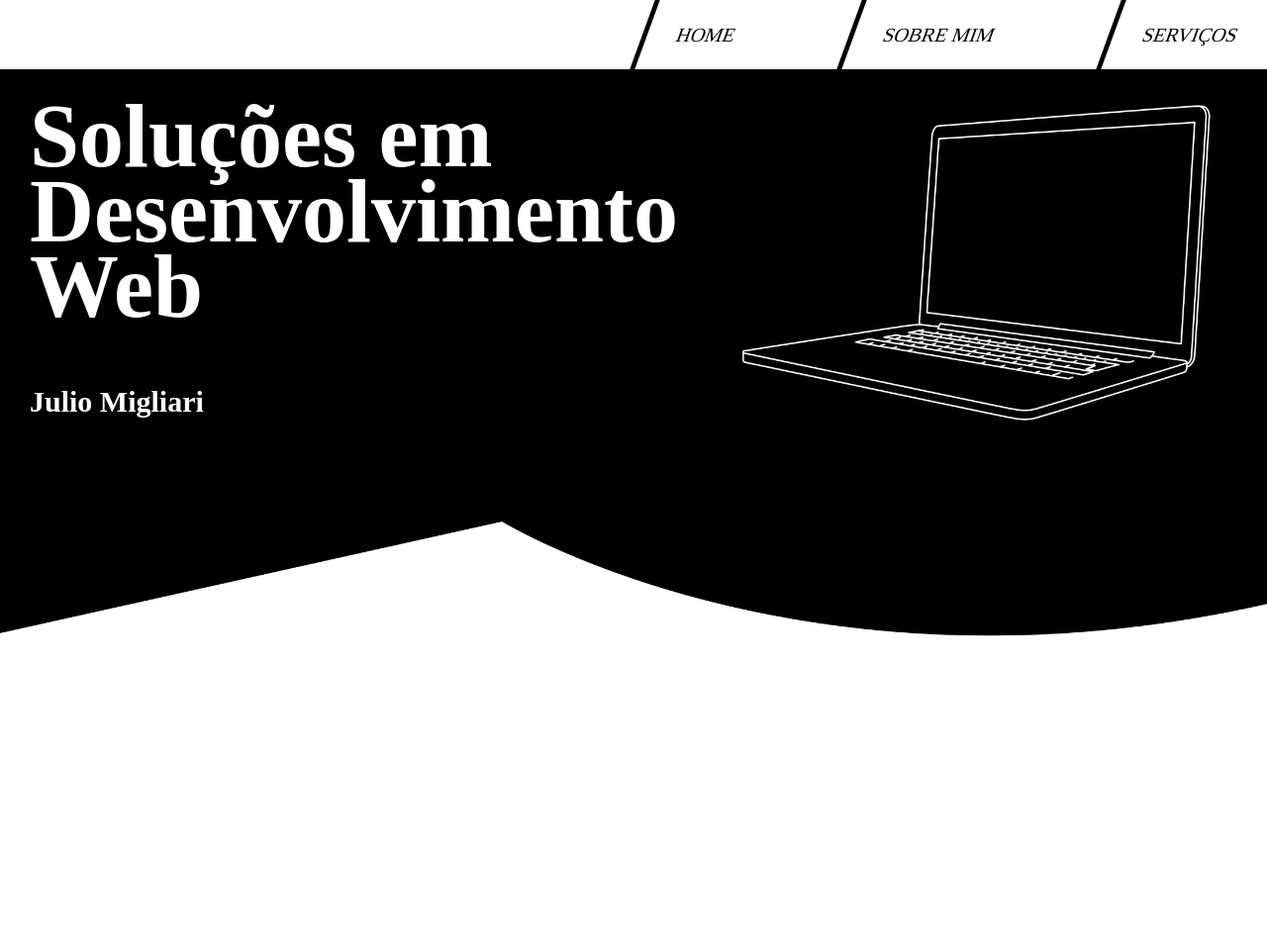
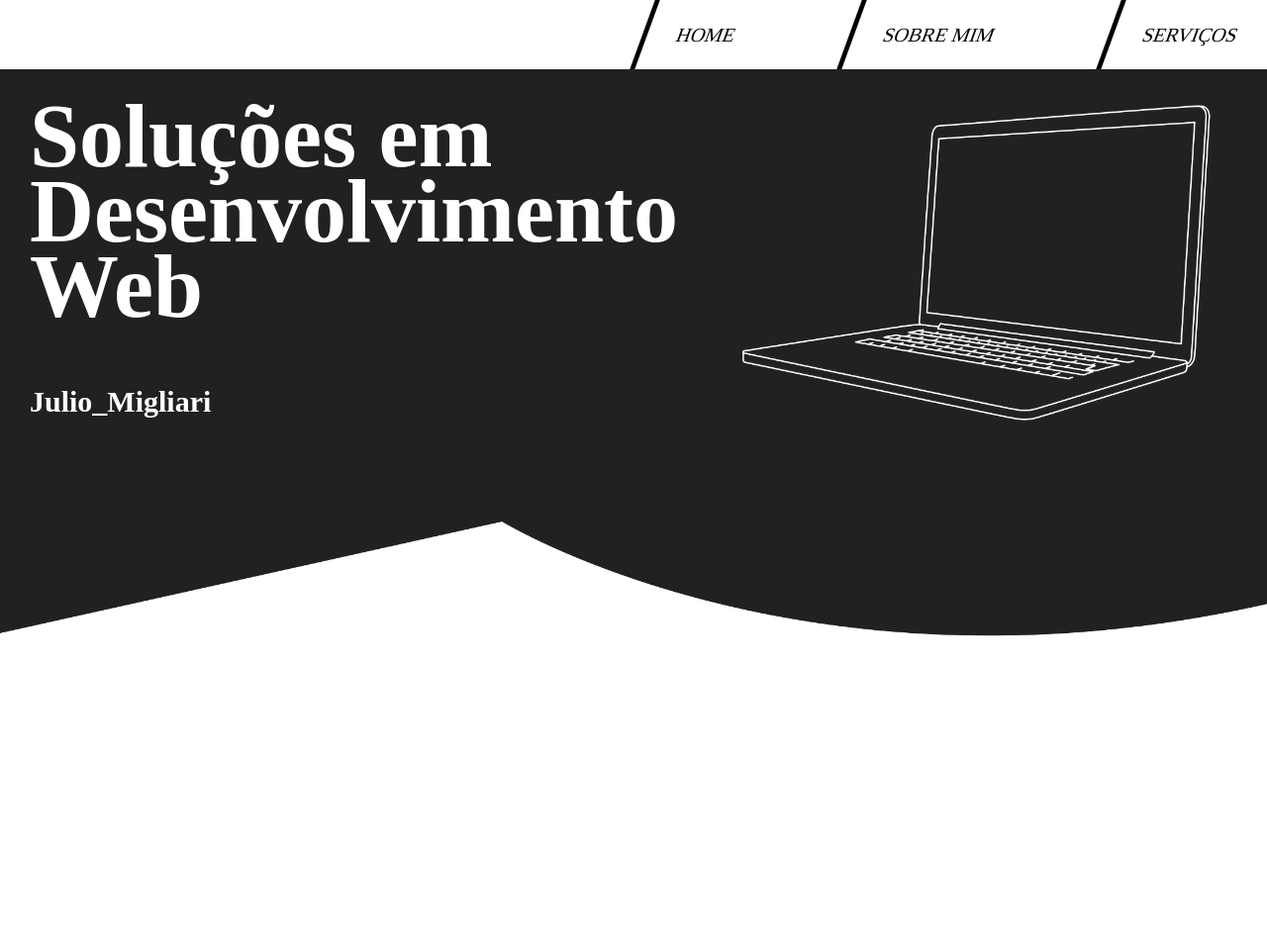
Before and after one commit to Vennomouz/migliariWebDev, a PHP site: page / in a window 1280 px wide. Shown: the whole page at 99% size. Run offline with PHP 8.4, Linux system fonts and the light colour scheme; some libraries are stand-ins or nearby versions; some web fonts are replaced.

Commit message:
trocando cor da imagem

```diff
--- a/index.php
+++ b/index.php
@@ -20,8 +20,7 @@
             </ul>
             <div class="tituloBanner">
                 <h1>Soluções em Desenvolvimento Web</h1>
-                <h2>Julio Migliari</h2>
-                <p>Soluções em <strong>Desenvolvimento Web</strong> para o seu negócio.</p>
+                <h2>Julio_Migliari</h2>
             </div>
         </div>
     </header>
```
Also changed, not shown: imagens/banner.jpg.
